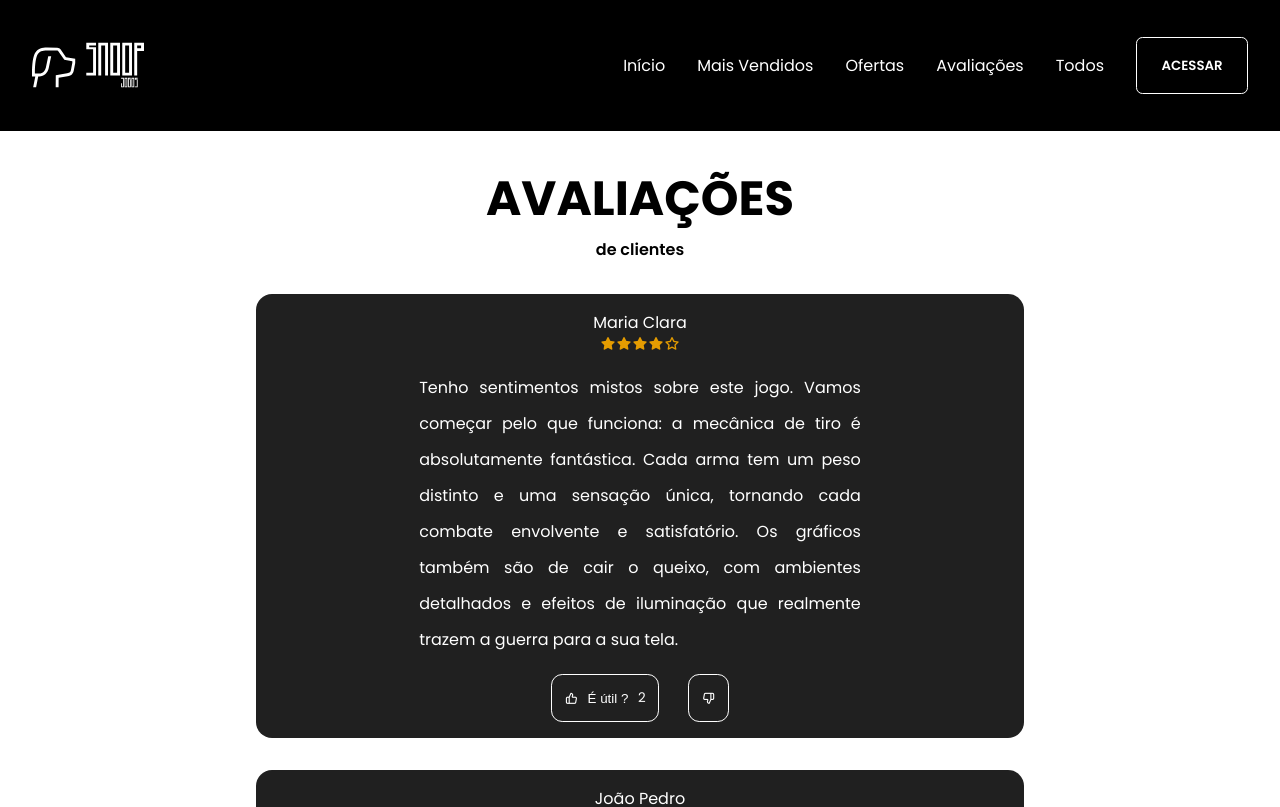
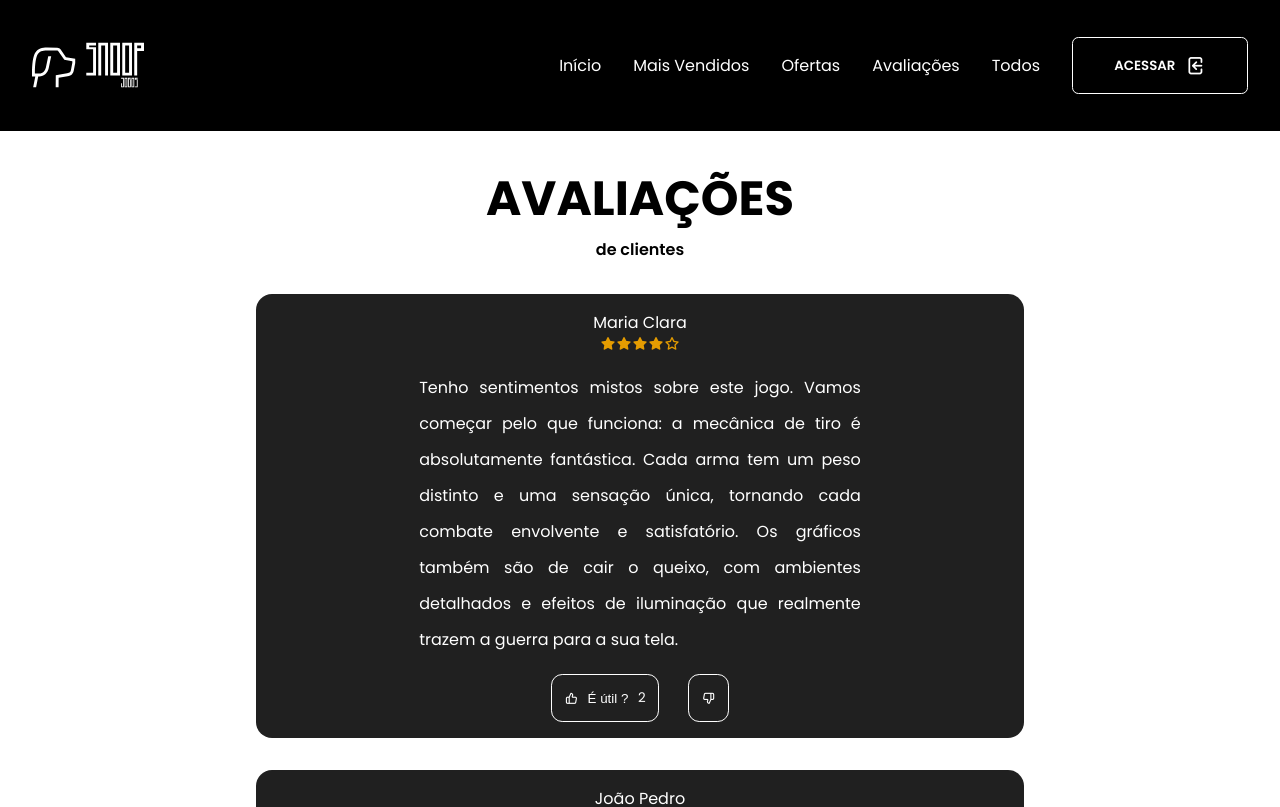
Before and after one commit to IesusEmanuel/testRoutes, a React (Vite) app: page /avaliacoes in a window 1280 px wide. Shown: the top 807 px of the page. Built offline with nearby package versions, Linux system fonts and the light colour scheme.

Commit message:
Alterações II

```diff
--- a/src/App.css
+++ b/src/App.css
@@ -82,13 +82,16 @@
   }.btn-header-common {
   padding: 1.2rem;
   border-radius: .4rem;
-  width: 7rem;
+  width: 11rem;
   height: 3.6rem;
   border: solid 1px white;
   background: transparent;
   }.btn-header-common:hover {
   background: white;
   color: black;
+  }.uil-signin {
+  font-size: 1.3rem;
+  margin-left: .6rem;
   }
 
 
@@ -132,7 +135,19 @@
   top: 30px;
   right: 20px;
 }.allowedConnected {
+  display: flex;
+  flex-direction: row;
+  justify-content: center;
+  align-content: center;
   gap: .6rem;
+  border: solid 1px red;
+  width: 100%;
+  height: auto;
+  span {
+    text-align: left;
+    width: 100%;
+    font-size: 1rem;
+  }
 }.blur-background {
   display: none;
   position: fixed;
--- a/src/App.jsx
+++ b/src/App.jsx
@@ -36,7 +36,7 @@ export default function App() {
           <Link className="link poppins" to="/avaliacoes">Avaliações</Link>
           <Link className="link poppins" to="/todos">Todos</Link>
           <button onClick= { showModal } className="btn-header-common align-container-center white uppercase poppins-600 flex-row pointer transition">
-          Acessar</button>
+          Acessar <i class="uil uil-signin"></i> </button>
         </nav>
       </header>
 
@@ -45,11 +45,12 @@ export default function App() {
         <i onClick={ hideModal } class="pointer absolute close white size-2 uil uil-multiply"></i>
         <label className="mont-500 white" for="email">Email: </label>
         <input type="email" placeholder="email"></input>
+        <br></br>
         <label className="mont-500 white" for="senha">Senha: </label>
         <input type="password" placeholder="senha"></input>
-        <div className="allowedConnected flex-row align-container-center">
+        <div className="allowedConnected">
           <input type="checkbox"></input>
-          <span className="mont-300 size-0-7 white">Permanecer Conectado</span>
+          <span className="mont-300 white">Permanecer Conectado</span>
         </div>
         <button className="transition pointer send">Login</button>
         <button className="transition pointer send">Registrar</button>
```
